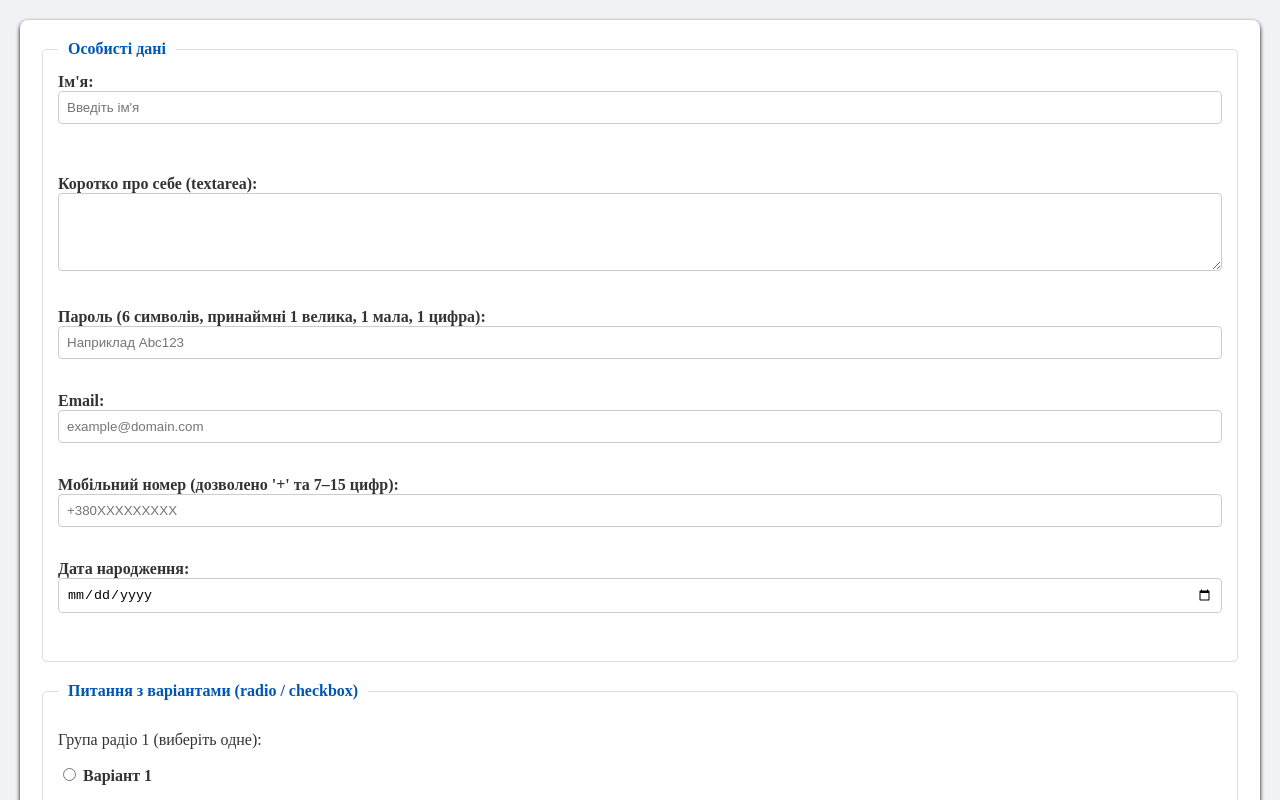
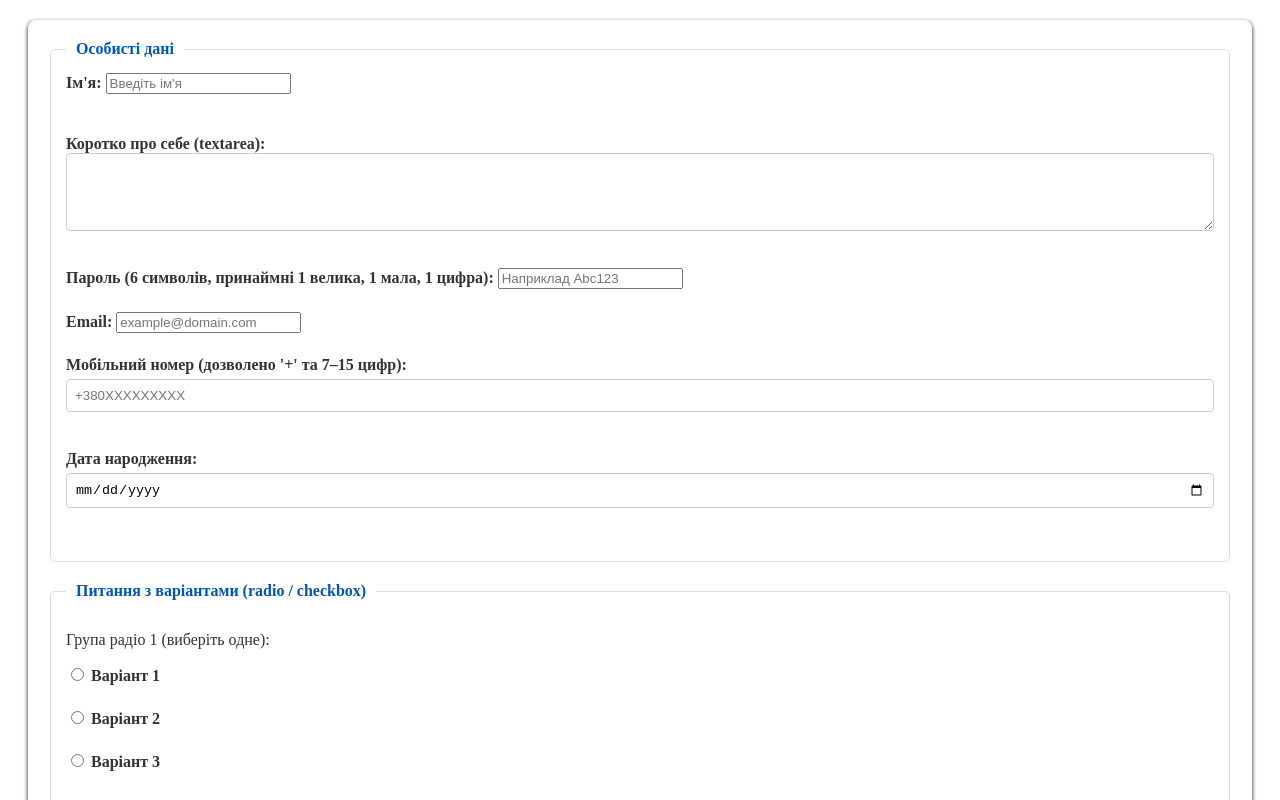
Before and after one commit to Harlamis/web-technologies, a plain HTML site: page lab5/lab5_3.html in a window 1280 px wide. Shown: the top 800 px of the page. Drawn offline with Linux system fonts and the light colour scheme.

Commit message:
add classes to inputs in task3 for lab5

```diff
--- a/lab5/lab5_3.html
+++ b/lab5/lab5_3.html
@@ -7,6 +7,7 @@
     <title>Document</title>
   </head>
   <body>
+    <div class="questionaire">
       <form id="form-get" action="" method="get" autocomplete="on">
         <fieldset>
           <legend>Особисті дані</legend>
@@ -61,6 +62,7 @@
           <label for="tel"
             >Мобільний номер (дозволено '+' та 7–15 цифр):
             <input
+            class="default-input
               id="tel"
               name="tel"
               type="tel"
@@ -76,7 +78,7 @@
 
           <label for="bday"
             >Дата народження:
-          <input id="bday" name="bday" type="date" value="" required tabindex="6" />
+            <input class="default-input" id="bday" name="bday" type="date" value="" required tabindex="6" />
           </label>
           <br />
         </fieldset>
@@ -155,7 +157,7 @@
           <br />
           <label for="favcolor"
             >Поради (datalist):
-          <input id="favcolor" name="favcolor" list="colorlist" placeholder="Виберіть або введіть" tabindex="20" />
+            <input class="default-input" id="favcolor" name="favcolor" list="colorlist" placeholder="Виберіть або введіть" tabindex="20" />
             <datalist id="colorlist">
               <option value="Червоний"></option>
               <option value="Синій"></option>
@@ -178,6 +180,7 @@
           <label for="post_name"
             >Ім'я (POST):
             <input
+              class="default-input"
               id="post_name"
               name="post_name"
               type="text"
@@ -192,6 +195,7 @@
           <label for="post_email"
             >Email (POST, autocomplete off):
             <input
+              class="default-input"
               id="post_email"
               name="post_email"
               type="email"
@@ -224,7 +228,7 @@
           <button type="reset" name="reset_post" value="reset_post" tabindex="8">Скинути</button>
         </p>
       </form>
-
       <hr />
+    </div>
   </body>
 </html>
--- a/lab5/style3.css
+++ b/lab5/style3.css
@@ -1,4 +1,4 @@
-body {
+.questionaire {
   background-color: #f0f2f5;
   color: #333;
   margin: 20px;
@@ -31,11 +31,15 @@ label {
   font-weight: bold;
 }
 
-input[type='text'],
-input[type='password'],
-input[type='email'],
-input[type='tel'],
-input[type='date'],
+.default-input {
+  width: 100%;
+  padding: 8px;
+  margin-top: 5px;
+  margin-bottom: 15px;
+  border: 1px solid #ccc;
+  border-radius: 4px;
+  box-sizing: border-box;
+}
 textarea,
 select {
   width: 100%;
```
Also changed, not shown: lab5/style2.css (+2 -6 lines). Lines whose indentation alone changed are shown as unchanged.
